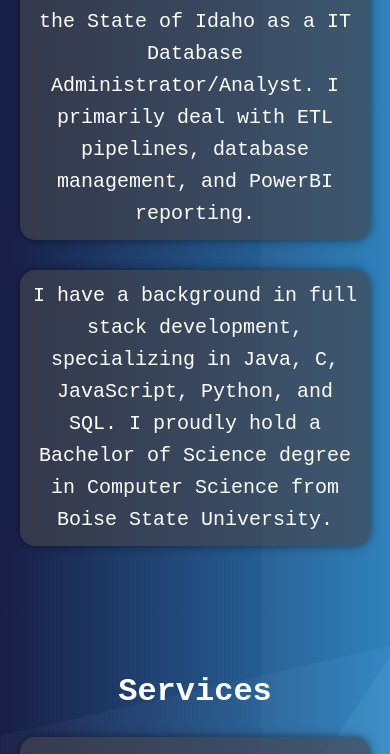
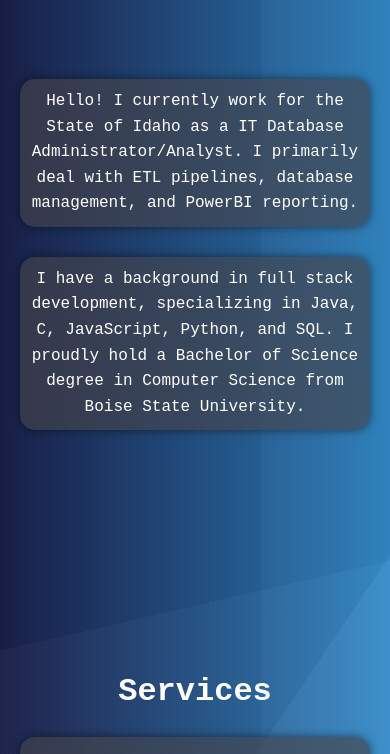
Before and after one commit to RayEscBSU/RayEscobedoDataNDev, a website: page index.html in a window 390 px wide. Shown: the part 911-1665 px from the top of the page. Drawn offline with nearby package versions, Linux system fonts and the light colour scheme.

Commit message:
update - fixing media query

```diff
--- a/css/styles.css
+++ b/css/styles.css
@@ -321,7 +321,7 @@ footer {
 /* Media Queries for Responsiveness */
 
 /* iPhone (e.g., iPhone 12, 430px x 932px) */
-@media only screen and (max-width: 7600px) {
+@media only screen and (max-width: 480px) {
     header {
         flex-direction: column;
         height: auto;
@@ -356,6 +356,9 @@ footer {
     }
     h2{
         font-size: 2rem;
+    }
+    p{
+        font-size: 1rem;
     }
     section{
         height: 100%;
```
